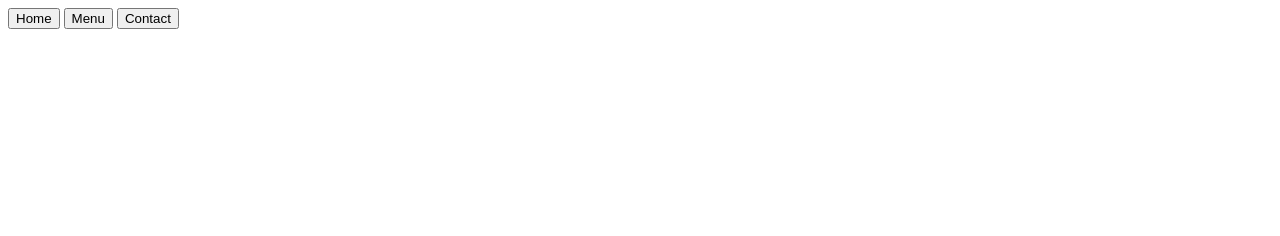
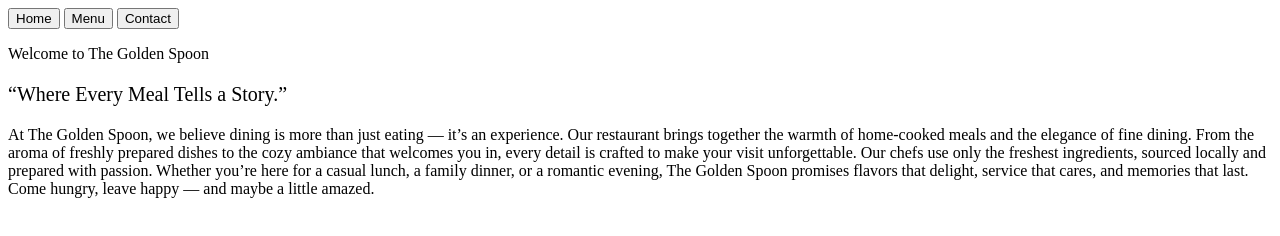
Before and after one commit to Raj-0512/odin_restaurant_page, a plain HTML site: page index.html in a window 1280 px wide. Drawn offline with Linux system fonts and the light colour scheme.

Commit message:
Fix publicPath for GitHub Pages

```diff
--- a/index.html
+++ b/index.html
@@ -1 +1 @@
-<!doctype html><html lang="en"><link rel="stylesheet" href="style.css"><head><meta charset="UTF-8"><meta name="viewport" content="width=device-width,user-scalable=no,initial-scale=1,maximum-scale=1,minimum-scale=1"><meta http-equiv="X-UA-Compatible" content="ie=edge"><title>Document</title><script defer="defer" src="/<repo-name>/main.js"></script></head><body><header id="navigation_container"><nav><button id="home-btn" class="buttons">Home</button> <button id="menu-btn" class="buttons">Menu</button> <button id="contact-btn" class="buttons">Contact</button></nav></header><div id="content"></div><script src="index.js" type="module"></script></body></html>
+<!doctype html><html lang="en"><link rel="stylesheet" href="style.css"><head><meta charset="UTF-8"><meta name="viewport" content="width=device-width,user-scalable=no,initial-scale=1,maximum-scale=1,minimum-scale=1"><meta http-equiv="X-UA-Compatible" content="ie=edge"><title>Document</title><script defer="defer" src="/odin_restaurant_page/main.js"></script></head><body><header id="navigation_container"><nav><button id="home-btn" class="buttons">Home</button> <button id="menu-btn" class="buttons">Menu</button> <button id="contact-btn" class="buttons">Contact</button></nav></header><div id="content"></div><script src="index.js" type="module"></script></body></html>
```
